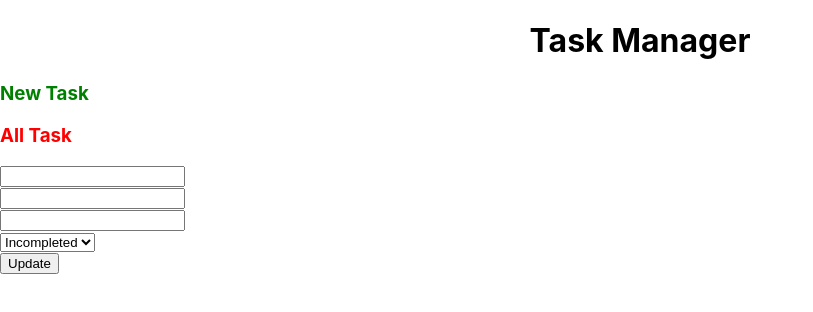
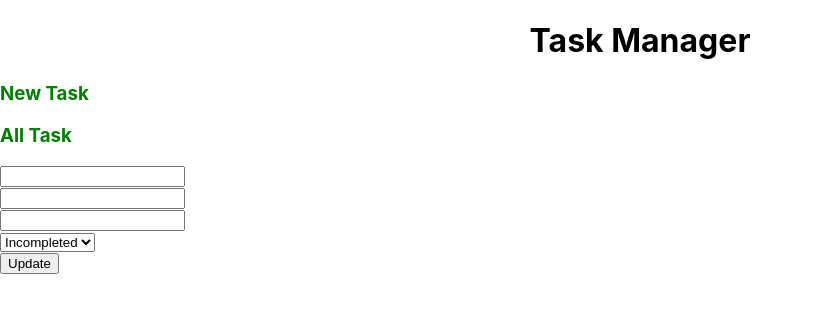
Before and after one commit to Lakshmanan-8/devops_project, a React (Create React App) app in the folder todo-frontend/: page / in a window 1280 px wide. Shown: the top 312 px of the page, without its empty margins (0-813 px from the left). Built offline with nearby package versions, Linux system fonts and the light colour scheme.

Commit message:
color green added

```diff
--- a/todo-frontend/src/components/TaskPage.js
+++ b/todo-frontend/src/components/TaskPage.js
@@ -25,7 +25,7 @@ export default function TaskPage()
             {!showform && !showlist &&(
                 <>
                 <h3 style={{cursor:'pointer',color:'green'}}onClick={handleonclickadd}><a>New Task</a></h3>
-                <h3 style={{cursor:'pointer',color:'red'}}onClick={handleonclicklist}><a>All Task</a></h3>
+                <h3 style={{cursor:'pointer',color:'green'}}onClick={handleonclicklist}><a>All Task</a></h3>
 
                 </>
             )}
```
